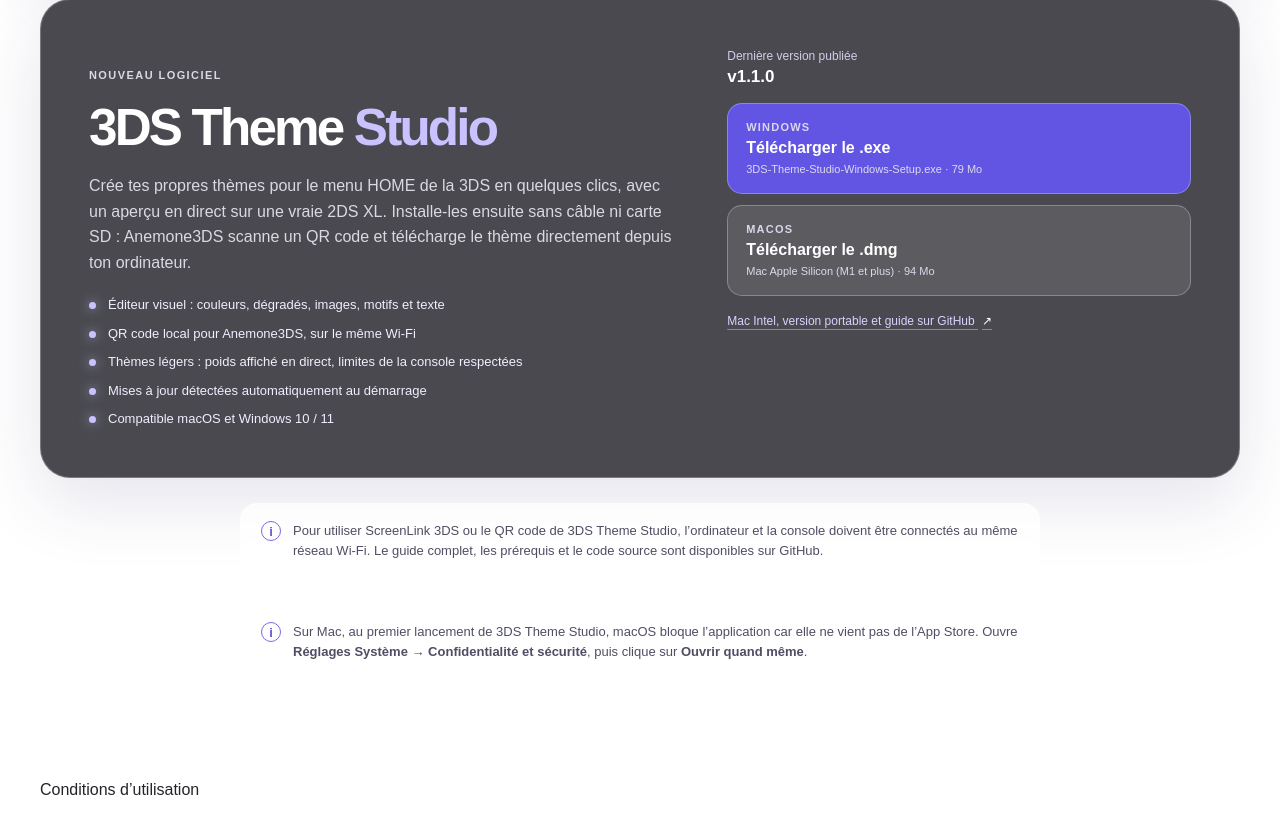
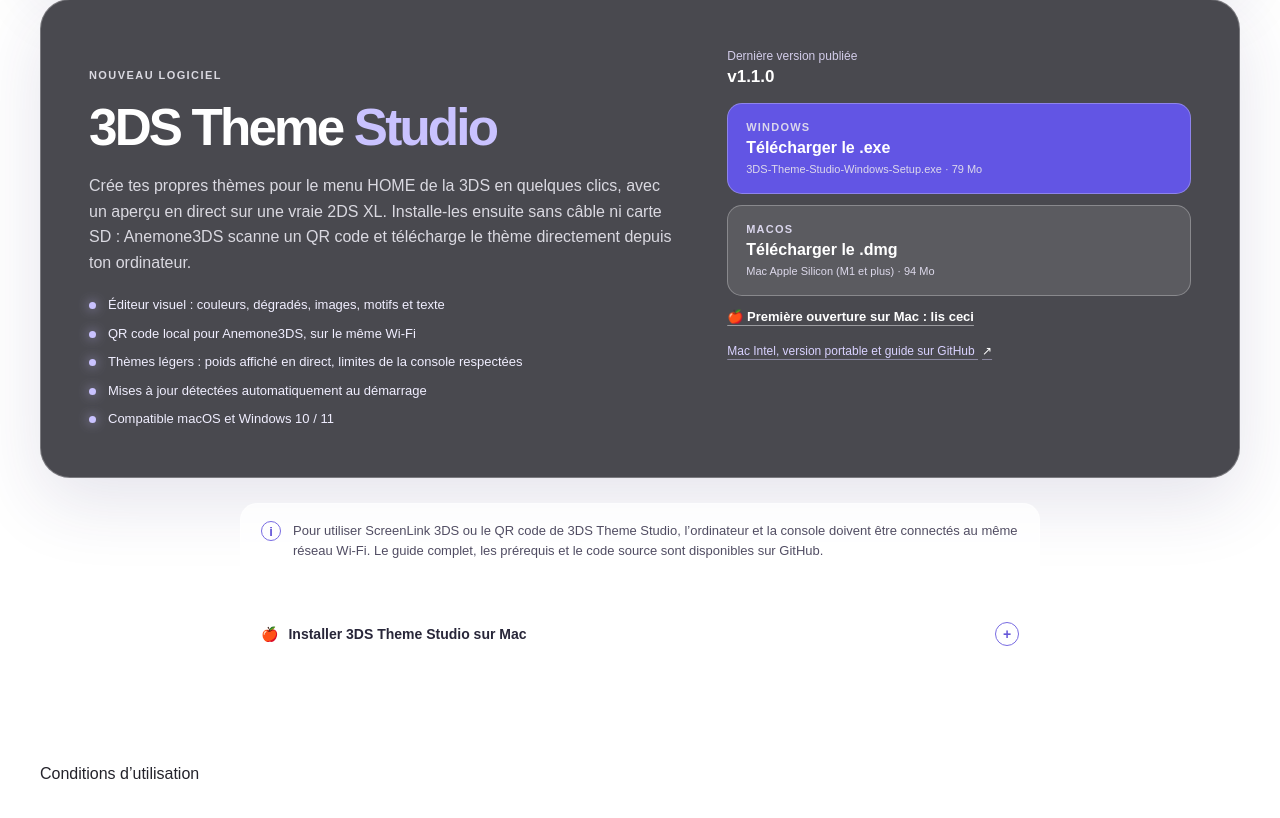
Before and after one commit to Heivoli-dev/HNfr, a PHP site: page /logiciels.html in a window 1280 px wide. Shown: the part 851-1669 px from the top of the page. After the commit the page ends 1630 px from the top, so only its background shows below. Run offline with PHP 8.4, Linux system fonts and the light colour scheme.

Commit message:
Logiciels : guide d'installation de 3DS Theme Studio sur Mac
Co-Authored-By: Claude Opus 5.5 <noreply@anthropic.com>
Claude-Session: https://claude.ai/code/session_01CUZp6XPhx95kYiCLkMMhQS

```diff
--- a/logiciels-releases.js
+++ b/logiciels-releases.js
@@ -37,4 +37,13 @@
       });
     } catch { /* GitHub injoignable : on garde les valeurs écrites dans la page */ }
   });
+
+  // Ouvre le guide Mac quand on clique sur son lien (ou si l'adresse pointe dessus)
+  const openGuide = () => {
+    const g = document.getElementById(location.hash.slice(1));
+    if (g && g.tagName === 'DETAILS') { g.open = true; g.scrollIntoView({ behavior: 'smooth', block: 'start' }); }
+  };
+  window.addEventListener('hashchange', openGuide);
+  document.querySelectorAll('a[href="#installer-sur-mac"]').forEach((a) => a.addEventListener('click', () => setTimeout(openGuide, 0)));
+  if (location.hash) openGuide();
 })();
--- a/logiciels.css
+++ b/logiciels.css
@@ -7,5 +7,18 @@
 .software-downloads { display: grid; gap: 11px; }.release-note { margin: 0 0 2px; color: #d3cdea; font-size: 12px; line-height: 1.45; }.release-note strong { color: #fff; font-size: 17px; }.download-button { min-height: 91px; display: grid; align-content: center; gap: 1px; padding: 15px 18px; border: 1px solid rgba(255,255,255,.28); border-radius: 15px; transition: transform .2s, border-color .2s, background .2s; }.download-button:hover { transform: translateY(-3px); border-color: rgba(255,255,255,.64); }.download-button span { color: #dad6ec; font-size: 11px; font-weight: 760; letter-spacing: .11em; text-transform: uppercase; }.download-button strong { color: white; font-size: 16px; }.download-button small { color: #ddd9eb; font-size: 11px; }.download-pc { background: #6255e4; }.download-3ds { background: rgba(255,255,255,.1); }.github-link { margin-top: 6px; color: #d9d2ff; font-size: 12px; line-height: 1.45; text-decoration: underline; text-decoration-color: rgba(217,210,255,.45); text-underline-offset: 4px; }.github-link span { margin-left: 4px; color: #fff; }
 .software-card + .software-card { margin-top: 25px; }
 .software-help { display: flex; gap: 12px; max-width: 800px; margin: 25px auto 0; padding: 17px 20px; border: 1px solid rgba(255,255,255,.4); border-radius: 17px; color: #514d63; background: rgba(255,255,255,.76); font-size: 13px; line-height: 1.55; }.software-help span { flex: 0 0 20px; height: 20px; display: grid; place-items: center; border: 1px solid #786be2; border-radius: 50%; color: #6658d8; font-weight: 700; }.software-help p { margin: 0; }
+.mac-guide-link { color: #fff; font-size: 13px; font-weight: 700; text-decoration: underline; text-decoration-color: rgba(255,255,255,.45); text-underline-offset: 4px; }
+.mac-guide { max-width: 800px; margin: 25px auto 0; border: 1px solid rgba(255,255,255,.4); border-radius: 17px; color: #514d63; background: rgba(255,255,255,.86); font-size: 14px; line-height: 1.6; scroll-margin-top: 90px; }
+.mac-guide summary { cursor: pointer; padding: 17px 20px; color: #282639; font-weight: 760; list-style: none; display: flex; gap: 10px; align-items: center; }
+.mac-guide summary::-webkit-details-marker { display: none; }
+.mac-guide summary::after { content: "+"; margin-left: auto; width: 22px; height: 22px; display: grid; place-items: center; border: 1px solid #786be2; border-radius: 50%; color: #6658d8; font-weight: 700; }
+.mac-guide[open] summary::after { content: "−"; }
+.mac-guide-body { padding: 0 22px 20px; }
+.mac-guide-body p { margin: 0 0 10px; }
+.mac-guide-body ol { margin: 0 0 12px; padding-left: 22px; display: grid; gap: 6px; }
+.mac-guide-title { color: #282639; font-weight: 760; }
+.mac-guide-alt { font-size: 13px; }
+.mac-guide code { display: inline-block; margin-top: 6px; padding: 6px 10px; border-radius: 8px; background: #282639; color: #fff; font-size: 12px; user-select: all; }
+.mac-guide a { color: #6658d8; font-weight: 700; }
 @media (max-width: 760px) { .software-card { grid-template-columns: 1fr; gap: 30px; }.software-downloads { grid-template-columns: 1fr 1fr; }.release-note, .github-link { grid-column: 1 / -1; } }
 @media (max-width: 560px) { .software-main { padding-top: 27px; }.software-card { gap: 24px; border-radius: 24px; }.software-downloads { grid-template-columns: 1fr; }.release-note, .github-link { grid-column: auto; }.software-heading { margin-bottom: 28px; }.software-help { padding: 15px; } }
--- a/logiciels.html
+++ b/logiciels.html
@@ -83,12 +83,29 @@
           <p class="release-note">Dernière version publiée<br><strong data-release-version>v1.1.0</strong></p>
           <a class="download-button download-pc" data-release-asset="3DS-Theme-Studio-Windows-Setup.exe" href="https://github.com/Heivoli-dev/3ds-theme-studio/releases/latest/download/3DS-Theme-Studio-Windows-Setup.exe" target="_blank" rel="noopener noreferrer"><span>Windows</span><strong>Télécharger le .exe</strong><small data-release-size data-prefix="3DS-Theme-Studio-Windows-Setup.exe · ">3DS-Theme-Studio-Windows-Setup.exe · 79 Mo</small></a>
           <a class="download-button download-3ds" data-release-asset="3DS-Theme-Studio-Mac-Apple-Silicon.dmg" href="https://github.com/Heivoli-dev/3ds-theme-studio/releases/latest/download/3DS-Theme-Studio-Mac-Apple-Silicon.dmg" target="_blank" rel="noopener noreferrer"><span>macOS</span><strong>Télécharger le .dmg</strong><small data-release-size data-prefix="Mac Apple Silicon (M1 et plus) · ">Mac Apple Silicon (M1 et plus) · 94 Mo</small></a>
+          <a class="mac-guide-link" href="#installer-sur-mac">🍎 Première ouverture sur Mac : lis ceci</a>
           <a class="github-link" href="https://github.com/Heivoli-dev/3ds-theme-studio/releases/latest" target="_blank" rel="noopener noreferrer">Mac Intel, version portable et guide sur GitHub <span aria-hidden="true">↗</span></a>
         </div>
       </article>
 
       <aside class="software-help"><span aria-hidden="true">i</span><p>Pour utiliser ScreenLink 3DS ou le QR code de 3DS Theme Studio, l’ordinateur et la console doivent être connectés au même réseau Wi-Fi. Le guide complet, les prérequis et le code source sont disponibles sur GitHub.</p></aside>
-      <aside class="software-help"><span aria-hidden="true">i</span><p>Sur Mac, au premier lancement de 3DS Theme Studio, macOS bloque l’application car elle ne vient pas de l’App Store. Ouvre <strong>Réglages Système → Confidentialité et sécurité</strong>, puis clique sur <strong>Ouvrir quand même</strong>.</p></aside>
+      <details class="mac-guide" id="installer-sur-mac">
+        <summary><span aria-hidden="true">🍎</span> Installer 3DS Theme Studio sur Mac</summary>
+        <div class="mac-guide-body">
+          <p>Au premier lancement, ton Mac peut afficher : <em>« Apple n’a pas pu confirmer que 3DS Theme Studio ne contenait pas de logiciel malveillant… »</em></p>
+          <p><strong>Pas de panique, c’est normal !</strong> macOS affiche ce message pour toutes les applis qui ne viennent pas de l’App Store. 3DS Theme Studio est gratuit et open source : tout son code est visible sur GitHub.</p>
+          <p class="mac-guide-title">Pour l’ouvrir (une seule fois) :</p>
+          <ol>
+            <li>Clique sur <strong>Terminé</strong> — <strong>pas</strong> sur « Placer dans la corbeille ».</li>
+            <li>Ouvre <strong>Réglages Système → Confidentialité et sécurité</strong>.</li>
+            <li>Tout en bas, clique sur <strong>Ouvrir quand même</strong> à côté de 3DS Theme Studio.</li>
+            <li>Confirme avec ton mot de passe ou Touch ID, puis clique sur <strong>Ouvrir</strong>.</li>
+          </ol>
+          <p>C’est tout ! Le Mac ne te reposera plus la question.</p>
+          <p class="mac-guide-alt"><strong>Le bouton n’apparaît pas ?</strong> Ouvre le Terminal, colle cette ligne puis appuie sur Entrée :<br><code>xattr -cr "/Applications/3DS Theme Studio.app"</code></p>
+          <p class="mac-guide-alt">Un souci ? <a href="tickets.html">Ouvre un ticket</a> 💬</p>
+        </div>
+      </details>
     </main>
     <script src="logiciels-releases.js" defer></script>
     <footer class="section-shell"><p><a href="conditions.html">Conditions d’utilisation</a></p></footer>
```
